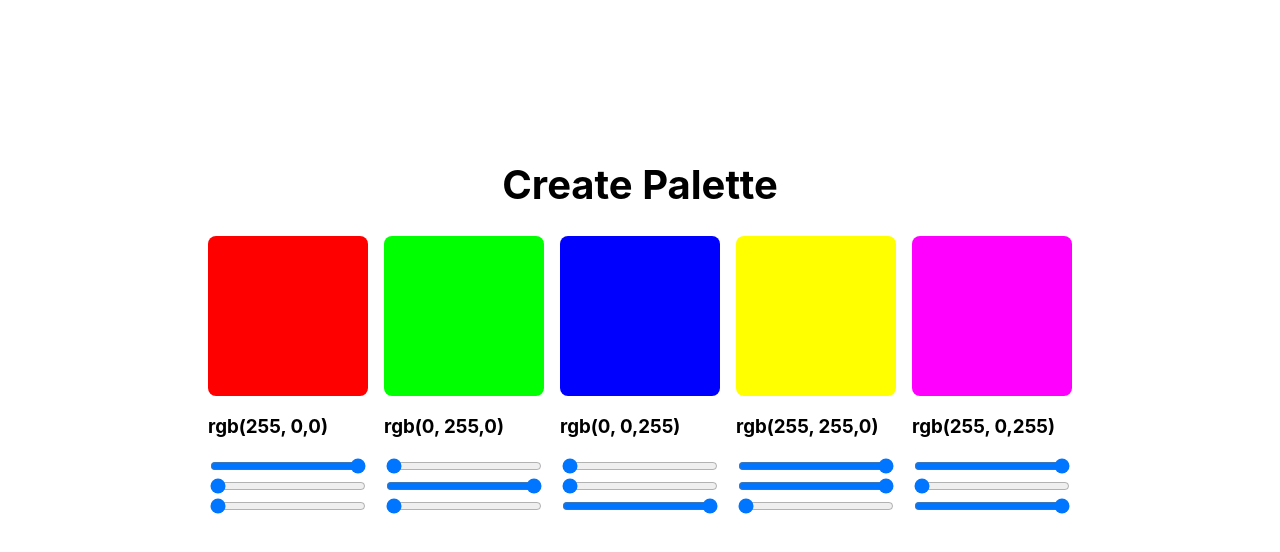
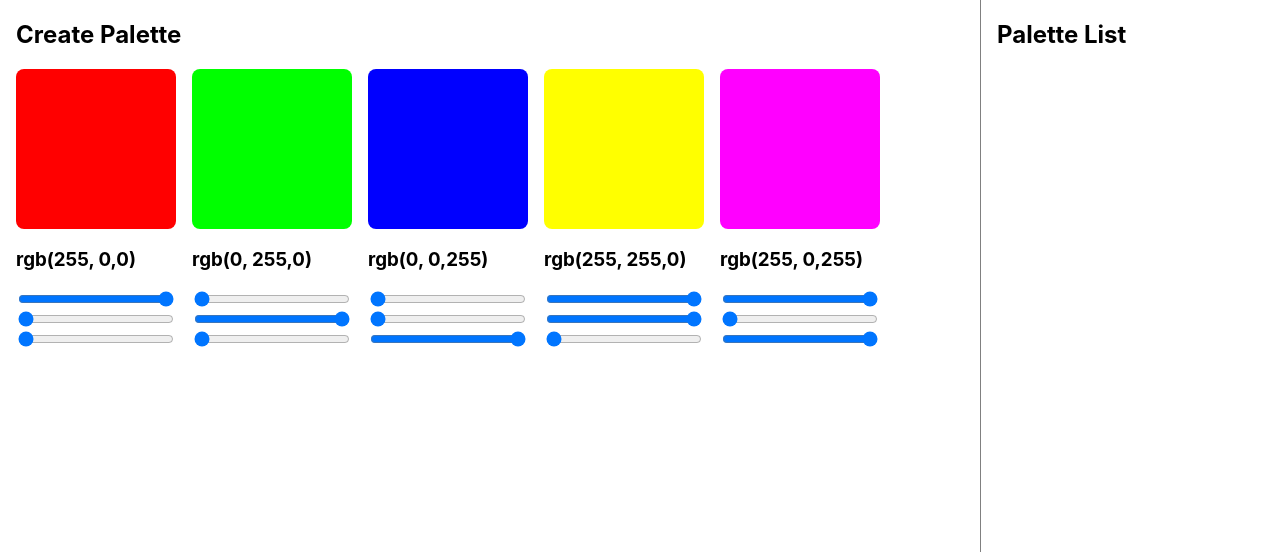
Before and after one commit to kudos-fit/kickoff-color-picker-2023-08-08, a Next.js app: page / in a window 1280 px wide. Shown: the top 552 px of the page. Built offline with nearby package versions, Linux system fonts and the light colour scheme.

Commit message:
Update UI to handle form and list

```diff
--- a/components/welcome/index.js
+++ b/components/welcome/index.js
@@ -25,7 +25,8 @@ const Welcome = () => {
 
   return (
     <div className={s.welcomeContainer}>
-      <h1 className={s.welcome}>Create Palette</h1>
+      <section className={s.paletteCreate}>
+      <h1>Create Palette</h1>
         <div className={s.colorPickers}>
           {Object.entries(palette).map(([colorKey, colorValues]) => {
             return (
@@ -38,6 +39,10 @@ const Welcome = () => {
             )
           })}
           </div>
+      </section>
+      <section className={s.paletteList}>
+        <h2>Palette List</h2>
+      </section>
     </div>
   );
 };
--- a/components/welcome/styles.module.css
+++ b/components/welcome/styles.module.css
@@ -1,15 +1,15 @@
 .welcomeContainer {
   display: flex;
-  flex-direction: column;
-  align-items: center;
-  padding: 10px 20px;
+  /* flex-direction: column; */
+  /* align-items: center; */
+  /* padding: 10px 20px; */
 }
-
+/*
 .welcome {
   text-align: center;
   margin-top: 150px;
   font-size: 2.5rem;
-}
+} */
 
 .form {
   width: 100%;
@@ -60,3 +60,19 @@
   display: flex;
   gap: 16px;
 }
+
+.paletteCreate {
+  display: flex;
+  flex-direction: column;
+  height: 100vh;
+  width: 100%;
+  flex: 1;
+  padding: 0 16px;
+}
+
+.paletteList {
+  border-left: 1px solid gray;
+  min-width: 300px;
+  height: 100vh;
+  padding: 0 16px;
+}
```
Lines whose indentation alone changed are shown as unchanged.
